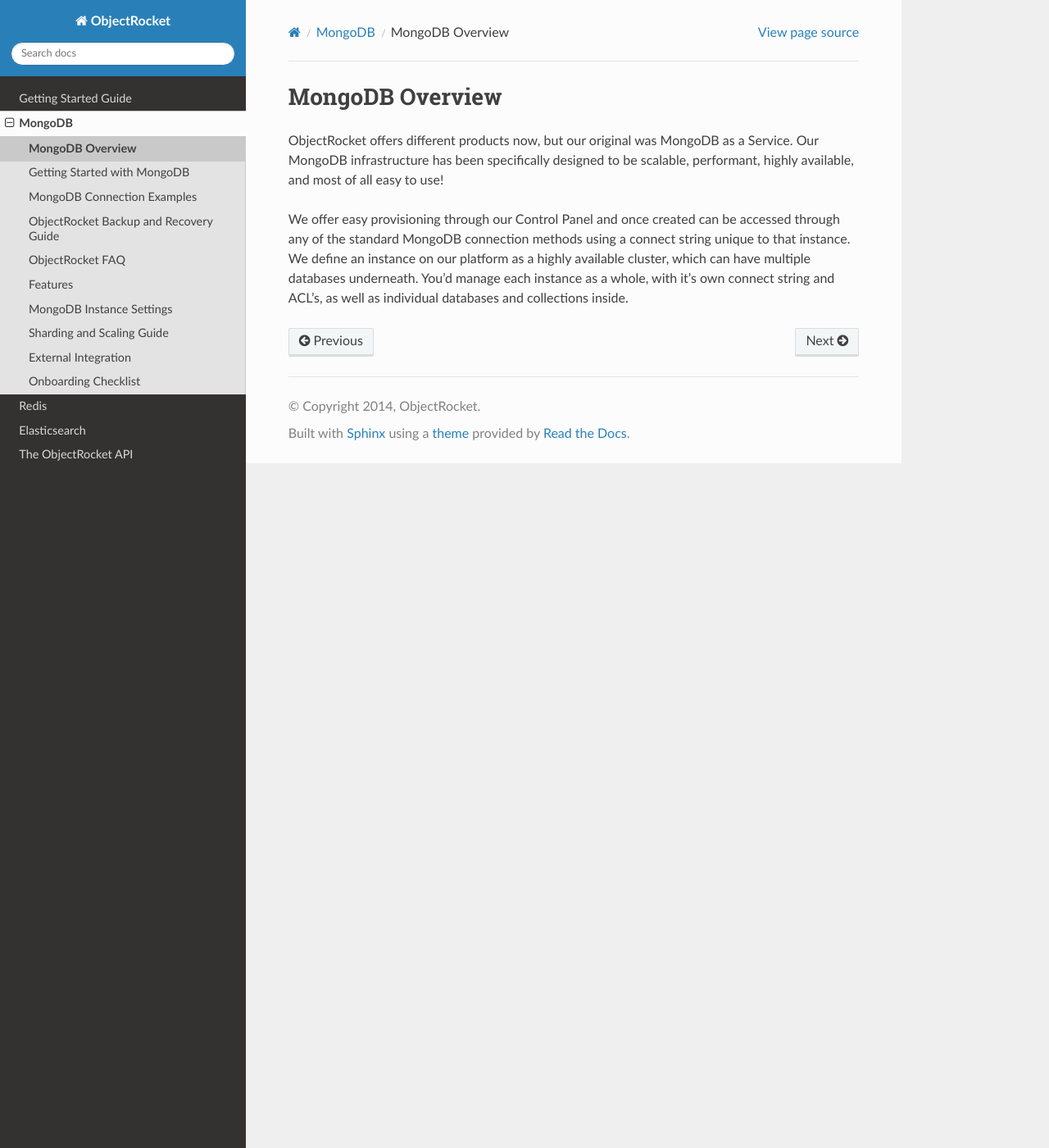
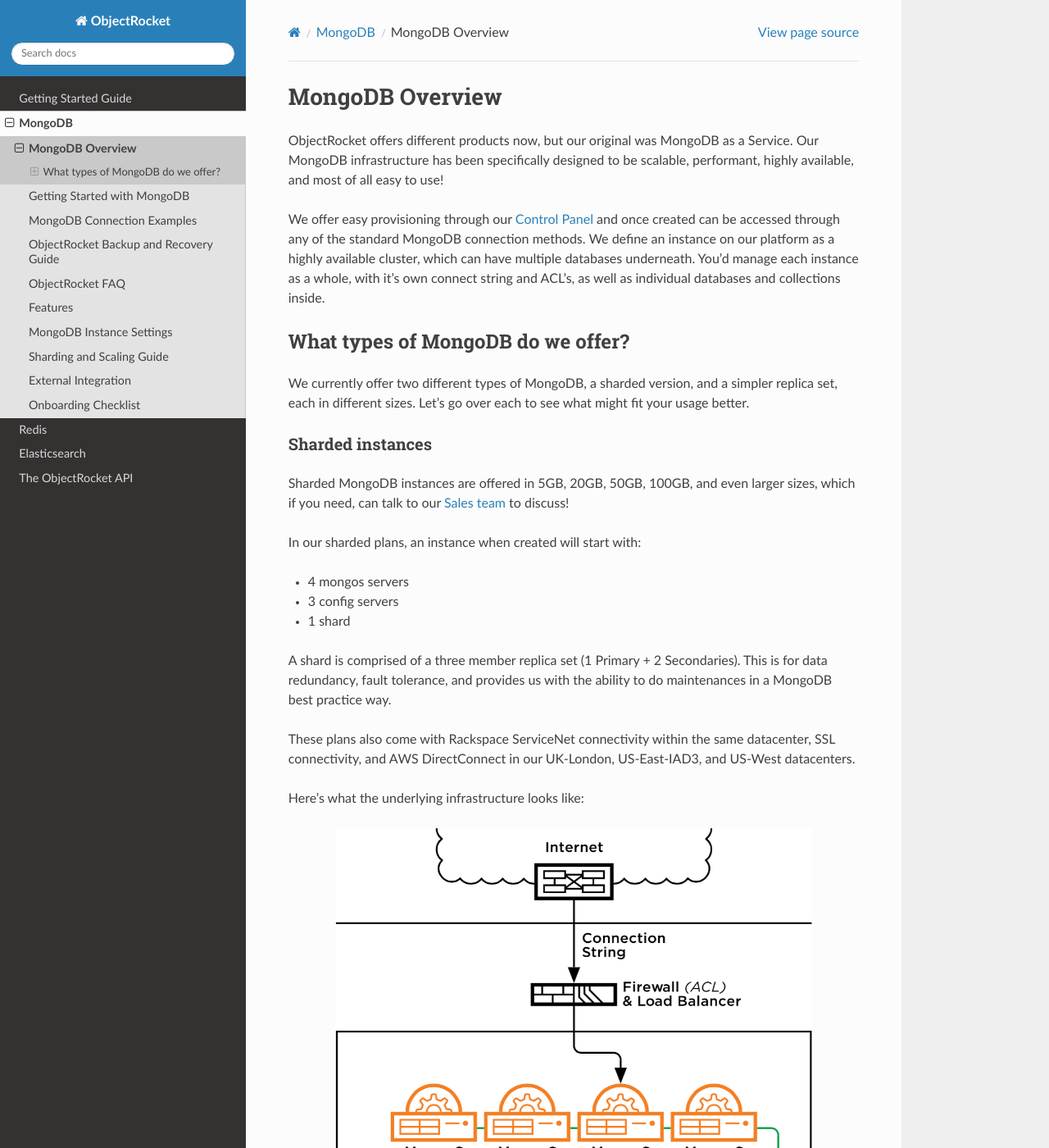
Before and after one commit to zcorleissen/documentation, a Sphinx documentation site: the page built from source/mongodb_overview.rst, in a window 1280 px wide and 1400 px high. Shown: the whole window at 82% size. Built offline with Sphinx 7.4.7 and the Read the Docs theme 2.0.0, drawn with Linux system fonts in a browser that asks for light colours; some of the changed text lies outside the part shown.

Commit message:
new_mongodb_overview

```diff
--- a/source/features.rst
+++ b/source/features.rst
@@ -69,7 +69,7 @@
 databases.
 
 For additional information on creating databases and database users,
-see :doc:`getting_started_mongo`.
+see :doc:`mongodb_getting_started`.
 
 Arguments
 ^^^^^^^^^
--- a/source/mongodb_overview.rst
+++ b/source/mongodb_overview.rst
@@ -3,4 +3,40 @@
 
 ObjectRocket offers different products now, but our original was MongoDB as a Service. Our MongoDB infrastructure has been specifically designed to be scalable, performant, highly available, and most of all easy to use!
 
-We offer easy provisioning through our Control Panel and once created can be accessed through any of the standard MongoDB connection methods using a connect string unique to that instance. We define an instance on our platform as a highly available cluster, which can have multiple databases underneath. You'd manage each instance as a whole, with it's own connect string and ACL's, as well as individual databases and collections inside.
+We offer easy provisioning through our `Control Panel <https://app.objectrocket.com>`_ and once created can be accessed through any of the standard MongoDB connection methods. We define an instance on our platform as a highly available cluster, which can have multiple databases underneath. You'd manage each instance as a whole, with it's own connect string and ACL's, as well as individual databases and collections inside.
+
+What types of MongoDB do we offer?
+----------------------------------
+
+We currently offer two different types of MongoDB, a sharded version, and a simpler replica set, each in different sizes. Let's go over each to see what might fit your usage better.
+
+Sharded instances
+~~~~~~~~~~~~~~~~~
+
+Sharded MongoDB instances are offered in 5GB, 20GB, 50GB, 100GB, and even larger sizes, which if you need, can talk to our `Sales team <mailto:sales@objectrocket.com>`_ to discuss!
+
+In our sharded plans, an instance when created will start with:
+
+- 4 mongos servers
+- 3 config servers
+- 1 shard
+
+A shard is comprised of a three member replica set (1 Primary + 2 Secondaries). This is for data redundancy, fault tolerance, and provides us with the ability to do maintenances in a MongoDB best practice way.
+
+These plans also come with Rackspace ServiceNet connectivity within the same datacenter, SSL connectivity, and AWS DirectConnect in our UK-London, US-East-IAD3, and US-West datacenters.
+
+Here's what the underlying infrastructure looks like:
+
+.. image:: images/sharded.png
+   :align: center
+   :height: 1458px
+   :width: 970px
+   :scale: 60%
+   :alt: A sharded MongoDB instance with a single shard.
+
+Replica sets
+~~~~~~~~~~~~
+
+Our Replica set instances are available in 1GB (scalable to 5GB, limited to 2.4.6 with a single database), 5GB, 20GB, 50GB, and 100GB sizes. These don't have the ability to scale as the Sharded instances do, so are meant more for development or simpler use cases where sharding may not be needed. The 5GB+ replica sets default to 2.4.10, but other versions can be made available to reaching out to our `Support team <mailto:support@objectrocket.com>`_.
+
+Replica sets do not offer SSL, ServiceNet connectivity, so please keep that in mind. We recommend using Sharded plans for that, as they have the additional infrastructure needed to support those features.
```
Also changed, not shown: source/getting_started.rst (+4 -10 lines), source/mongodb_getting_started.rst (+6 -17 lines).
